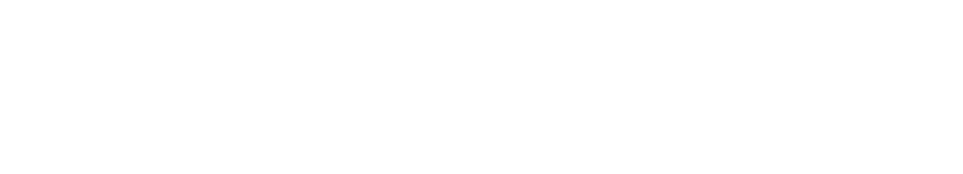
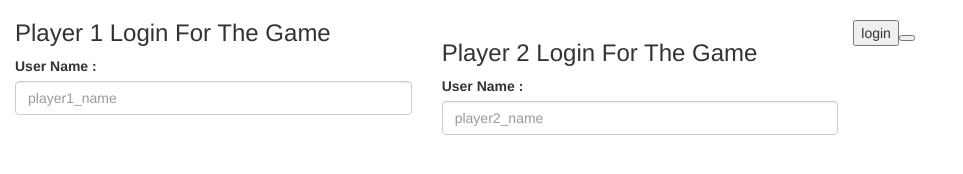
Before and after one commit to its-me-nidithp/Project88, a plain HTML site: page index.html in a window 1280 px wide. Shown: the whole page, without its empty margins (0-963 px from the left). Drawn offline with nearby package versions, Linux system fonts and the light colour scheme.

Commit message:
Add files via upload

```diff
--- a/index.html
+++ b/index.html
@@ -10,5 +10,22 @@
     <body>
         <link rel="stylesheet" type="text/css" href="quiz_game.css">
         <script src="quiz_game_login.js"></script>
+
+        <div class="col-lg-4 col-sm-8 col-xs-11 login_div1">
+            <h3>Player 1 Login For The Game</h3>
+            <label>User Name :</label>
+            <input type="text" id="Player1_name_input" class="form-control" placeholder="player1_name">
+            <br>
+        </div>
+        <br>
+        <div class="col-lg-4 col-sm-8 col-xs-11 login_div2">
+            <h3>Player 2 Login For The Game</h3>
+            <label>User Name :</label>
+            <input type="text" id="Player2_name_input" class="form-control" placeholder="player2_name">
+            <br>
+        </div>
+
+        <button onclick="addUser()">login<button>
     </body>
+
 </html>
```
Also changed, not shown: quiz_game.js (added).
